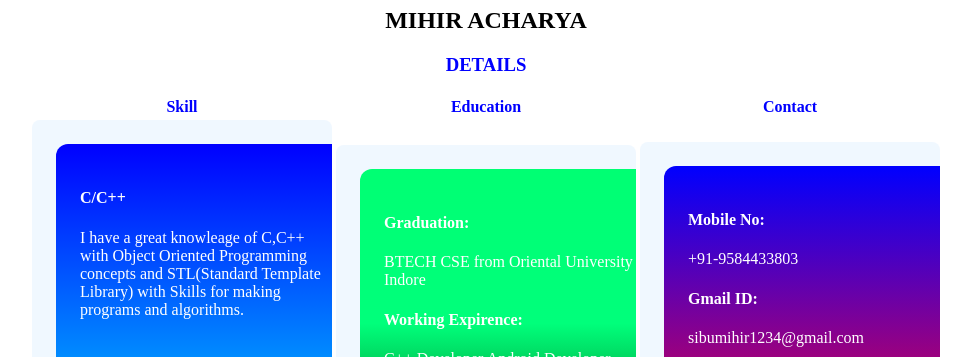
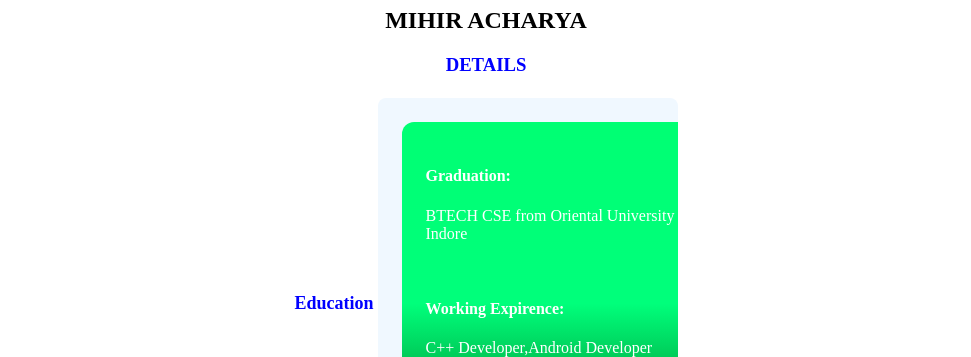
Before and after one commit to GotTank/mihir_personal_web.github.io, a plain HTML site: page index.html in a window 1280 px wide. Shown: the part 147-504 px from the top of the page, without its empty margins (154-1125 px from the left). Drawn offline with Linux system fonts and the light colour scheme.

Commit message:
Initial changes

```diff
--- a/index.html
+++ b/index.html
@@ -15,6 +15,7 @@
 
         #headlines {
             color: blue;
+           font-size: large;
         }
 
         .block1 {
@@ -30,6 +31,7 @@
             gap: 15px;
 
         }
+
 
         .block1 .items1 {
             flex: 0 0 100%;
@@ -74,22 +76,30 @@
             <h2>MIHIR ACHARYA</h2>
             <h3>DETAILS <style>
                     h3 {
-                        color: blue
+                        color: blue;
                     }
-
-                    ;
                 </style>
             </h3>
+        </div>
+        <table>
+                <tr>
+                    <th id="headlines">Education</th>
+                    <td>
+                        <span class="block1">
+                            <div class="items2">
+                                <h4>Graduation:</h4>
+                                <span>BTECH CSE
+                                from Oriental University Indore</span><br><br><br>
+                                <h4>Working Expirence:</h4>
+                                <p>C++ Developer,Android Developer and Web Developer</p><p>which I learn from Coursera and other online platform</p>
+                                <br>
 
                             </div>
-        <table>
-            <thead>
+                        </span>
+                    </td>
+                </tr>
                 <tr>
                     <th id="headlines">Skill</th>
-                    <th id="headlines">Education</th>
-                    <th id="headlines">Contact</th>
-                </tr>
-                <tr>
                     <td> <span class="block1">
                         <div class="items1">
                             <h4>C/C++</h4>
@@ -143,33 +153,17 @@
                         </div>
 
                     </span></td>
-                    <td> <span class="block1">
-                            <div class="items2">
-                                <h4>Graduation:</h4>
-                                <span>BTECH CSE
-                                from Oriental University Indore</span>
-                                <h4>Working Expirence:</h4>
-                                <p>C++ Developer,Android Developer and Web Developer</p><p>which I learn from Coursera and other online platform</p>
-
-
-                            </div>
-                            <div>
-                              <h4>  Certificates</h4>
-                            </div>
-
-
-
-
-
-                        </span></td>
+                </tr>
+                <tr>
+                    <th id="headlines">Contact</th>
                     <td> <span class="block1">
                         <div class="items3">
                             <h4>Mobile No:</h4>
-                                <p>+91-9584433803</p>
+                            <p>+91-9584433803</p><br><br>
                             <h4>Gmail ID:</h4>
                             <p>sibumihir1234@gmail.com</p>
                             <center><img src="https://ssl.gstatic.com/ui/v1/icons/mail/rfr/logo_gmail_lockup_default_1x_r5.png" alt="gmail" width="120"></center>
-
+                            <br><br>
                         </div>
                         <div class="items3">
                             <h4>LinkedIn</h4>
@@ -201,9 +195,7 @@
                         </div>
 
                     </span></td>
-
                 </tr>
-            </thead>
         </table>
     </center>
 
```
Lines whose indentation alone changed are shown as unchanged.
